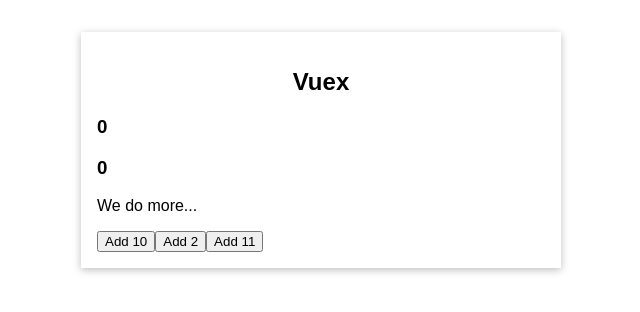
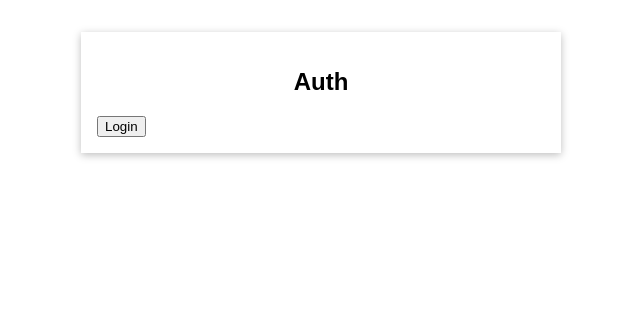
Before and after one commit to mleontenko/state-management, a Vue app: page / in a window 1280 px wide. Shown: the top 312 px of the page, without its empty margins (319-959 px from the left). Built offline with nearby package versions, Linux system fonts and the light colour scheme.

Commit message:
add more state, login/logout

```diff
--- a/src/App.vue
+++ b/src/App.vue
@@ -1,9 +1,12 @@
 <template>
-  <base-container title="Vuex">
+  <base-container title="Vuex" v-if="isAuth">
     <the-counter></the-counter>
     <favorite-value></favorite-value>
     <button @click="addOne">Add 10</button>
     <change-counter></change-counter>
+  </base-container>
+  <base-container title="Auth">
+    <user-auth></user-auth>
   </base-container>
 </template>
 
@@ -12,6 +15,7 @@
 import TheCounter from './components/TheCounter.vue';
 import ChangeCounter from './components/ChangeCounter.vue';
 import FavoriteValue from './components/FavoriteValue.vue';
+import UserAuth from './components/UserAuth.vue';
 
 export default {
   components: {
@@ -19,6 +23,12 @@
     TheCounter,
     ChangeCounter,
     FavoriteValue,
+    UserAuth,
+  },
+  computed: {
+    isAuth() {
+        return this.$store.getters.userIsAuthenticated;
+    },
   },
   methods: {
     addOne() {
--- /dev/null
+++ b/src/components/UserAuth.vue
@@ -0,0 +1,22 @@
+<template>
+    <button @click="login" v-if="!isAuth">Login</button>
+    <button @click="logout" v-if="isAuth">Logout</button>
+</template>
+
+<script>
+export default {
+    methods: {
+        login() {
+            this.$store.dispatch('login');
+        },
+        logout() {
+            this.$store.dispatch('logout');
+        }
+    },
+    computed: {
+        isAuth() {
+            return this.$store.getters.userIsAuthenticated;
+        }
+    }
+}
+</script>
--- a/src/main.js
+++ b/src/main.js
@@ -6,7 +6,8 @@
 const store = createStore({
     state() {
         return {
-            counter: 0
+            counter: 0,
+            isLoggedIn: false,
         };
     },
     mutations: {
@@ -15,6 +16,9 @@
         },
         increase(state, payload) {
             state.counter = state.counter + payload.value;
+        },
+        setAuth(state, payload) {
+            state.isLoggedIn = payload.isAuth;
         }
     },
     actions: {
@@ -25,6 +29,12 @@
         },
         increase(context, payload) {
             context.commit('increase', payload);
+        },
+        login(context) {
+            context.commit('setAuth', { isAuth: true });
+        },
+        logout(context) {
+            context.commit('setAuth', { isAuth: false });
         }
     },
     getters: {
@@ -40,6 +50,9 @@
                 return 100;
             }
             return finalCounter;
+        },
+        userIsAuthenticated(state) {
+            return state.isLoggedIn;
         }
     }
 });
```
